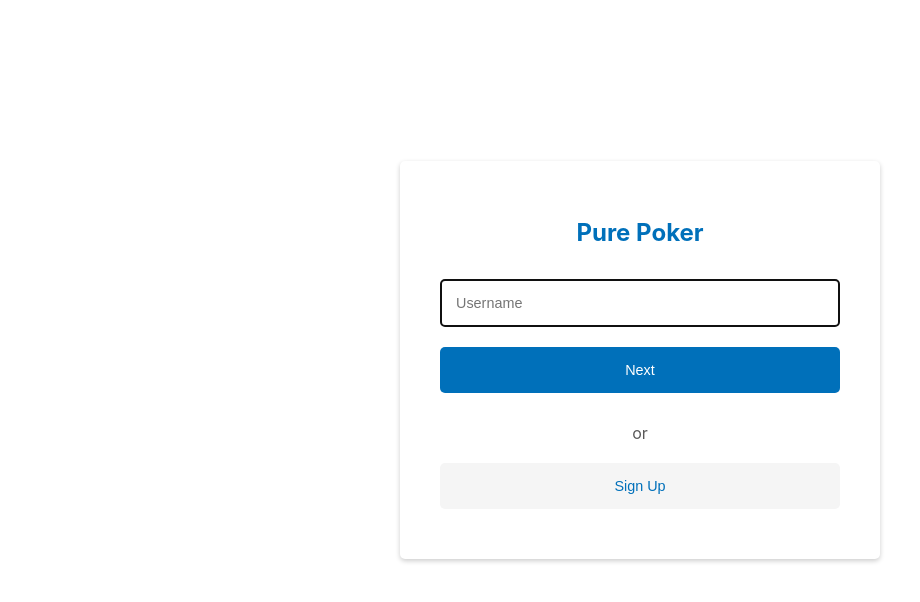
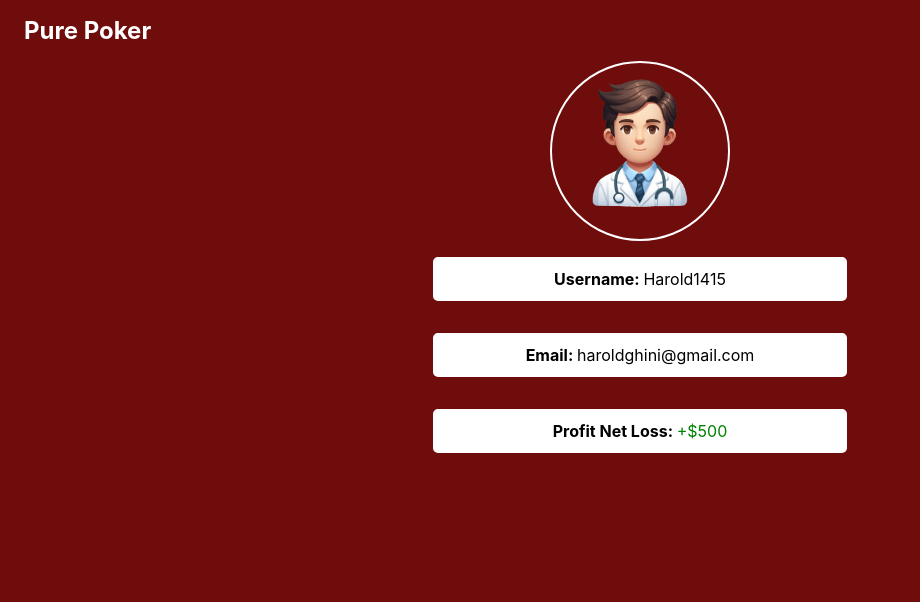
Before and after one commit to Harold-coder/purepoker-frontend, a React (Create React App) app: page /profile in a window 1280 px wide. Before the commit this address led to /login. Shown: the top 602 px of the page, without its empty margins (0-920 px from the left). Built offline with nearby package versions, Linux system fonts and the light colour scheme.

Commit message:
Added the profile page

```diff
--- a/src/App.js
+++ b/src/App.js
@@ -35,7 +35,7 @@ function App() {
                             <Route path="post/:postId" element={<DetailedPostView />} />
                         </Route>
                         <Route path="/groups" element={<ProtectedRoute><GroupsPage /></ProtectedRoute>} />
-                        <Route path="/profile" element={<ProtectedRoute><ProfilePage /></ProtectedRoute>} />
+                        <Route path="/profile" element={<ProfilePage />} /> {/*TODO: Add protected route!!!! */}
                         <Route path="/poker-game" element={<ProtectedRoute><PokerGamePage /></ProtectedRoute>} />
                         <Route path="/post/:postId" element={<ProtectedRoute><DetailedPostView /></ProtectedRoute>} />
                     </Routes>
--- a/src/components/Login.css
+++ b/src/components/Login.css
@@ -19,7 +19,7 @@
 
 .login-logo {
     font-size: 1.5em;
-    color: #0070ba;
+    color: rgb(111, 12, 12);
     margin-bottom: 2rem;
 }
 
@@ -43,13 +43,13 @@
 }
 
 .login-btn {
-    background-color: #0070ba;
+    background-color: rgb(111, 12, 12);
     color: white;
 }
 
 .signup-btn {
     background-color: #f5f5f5;
-    color: #0070ba;
+    color: rgb(111, 12, 12);
 }
 
 .divider {
@@ -58,7 +58,7 @@
 }
 
 .login-btn:hover {
-    background-color: #005ea6;
+    background-color: rgb(111, 12, 12);
 }
 
 .signup-btn:hover {
@@ -86,7 +86,7 @@
 
 .change-btn {
     background-color: transparent;
-    color: #2961d7;
+    color: rgb(111, 12, 12);
     border: none;
     cursor: pointer;
     font-size: 0.9rem;
@@ -98,6 +98,11 @@
     text-decoration: none;
 }
 
+.login-error {
+    color: red;
+    margin-bottom: 1rem;
+}
+
 @media (max-width: 500px) {
     .login-form {
         width: 90%;
--- a/src/components/Login.js
+++ b/src/components/Login.js
@@ -11,6 +11,7 @@ const Login = () => {
     const [username, setUsername] = useState('');
     const [password, setPassword] = useState('');
     const [loading, setLoading] = useState(false);
+    const [error, setError] = useState(''); // State to track error message
     const navigate = useNavigate();
     const { login } = useAuth();
 
@@ -27,6 +28,7 @@ const Login = () => {
 
     const handleSubmit = async (event) => {
         event.preventDefault();
+        setError(''); // Clear any existing error messages
         if (stage === 1) {
             setStage(2); // Move to password entry stage
         } else {
@@ -36,8 +38,8 @@ const Login = () => {
                 navigate('/'); // Navigate to homepage after successful login
             } catch (error) {
                 console.error("Login Error:", error);
+                setError('Login failed. Please check your username and password.'); // Set error message
             }
-            console.log('Login attempt with', username, password);
         }
     };
 
@@ -54,6 +56,7 @@ const Login = () => {
         <div className="login-wrapper">
             <form className={`login-form ${loading ? 'loading' : ''}`} onSubmit={handleSubmit}>
                 <h1 className="login-logo">Pure Poker</h1>
+                {error && <div className="login-error">{error}</div>} {/* Display error message */}
                 {loading ? (
                     <Loading /> // Replace with your actual loading component
                 ) : (
--- a/src/components/SignUp.css
+++ b/src/components/SignUp.css
@@ -12,7 +12,7 @@
 
 .signup-container h2 {
     font-size: 1.75rem;
-    color: #0070ba;
+    color: rgb(111, 12, 12);
     margin-bottom: 2rem;
 }
 
@@ -42,14 +42,14 @@
     padding: 15px;
     border: none;
     border-radius: 5px;
-    background-color: #0070ba;
+    background-color: rgb(111, 12, 12);
     color: white;
     cursor: pointer;
     font-size: 0.9rem;
 }
 
 .signup-container button:hover {
-    background-color: #005ea6;
+    background-color: rgb(107, 10, 10);
 }
 
 .error-message {
--- /dev/null
+++ b/src/pages/ProfilePage.css
@@ -0,0 +1,43 @@
+.profile-page-container {
+    width: 100%;
+    height: 100vh;
+    background: rgb(111, 12, 12);
+    color: white;
+}
+.profile-title {
+    padding: 1rem;
+    padding-left: 1.5rem;
+    margin: 0;
+    font-size: 1.5rem;
+    font-weight: bold;
+    cursor: pointer;
+}
+.profile-info {
+    display: flex;
+    flex-direction: column;
+    text-align: center;
+    align-items: center;
+    justify-content: center;
+}
+.profile-image {
+    width: 10rem;
+    height: 10rem;
+    border: 2px solid white;
+    padding: 0.5rem;
+    border-radius: 50%;
+}
+.profile-info-text {
+    background: white;
+    color: black;
+    padding: 10px 5px;
+    border: 2px solid white;
+    border-radius: 5px;
+    width: 100%;
+    max-width: 400px;
+}
+.info-label {
+    font-weight: bold;
+}
+.pnl {
+    color: green;
+}
--- a/src/pages/ProfilePage.js
+++ b/src/pages/ProfilePage.js
@@ -1,8 +1,25 @@
 // src/pages/ProfilePage.js
 import React from 'react';
+import { useNavigate } from 'react-router-dom';
+import "./ProfilePage.css";
 
 const ProfilePage = () => {
-    return <div>This is the Profile Page</div>;
+    const navigate = useNavigate();
+
+    const navigateToCommunity = () => {
+        navigate('/');
+    };
+    return (
+        <div className='profile-page-container'>
+            <p className='profile-title' onClick={navigateToCommunity}>Pure Poker</p>
+            <div className='profile-info'>
+                <img src={require("../images/avatar.png")} className="profile-image" alt='avatar'></img>
+                <p className='profile-info-text'><span className='info-label'>Username: </span>Harold1415</p>
+                <p className='profile-info-text'><span className='info-label'>Email: </span> haroldghini@gmail.com</p>
+                <p className='profile-info-text'><span className='info-label'>Profit Net Loss: </span><span className='pnl'>+$500</span></p>
+            </div>
+        </div>
+    )
 };
 
 export default ProfilePage;
```
Also changed, not shown: src/images/avatar.png (added).
